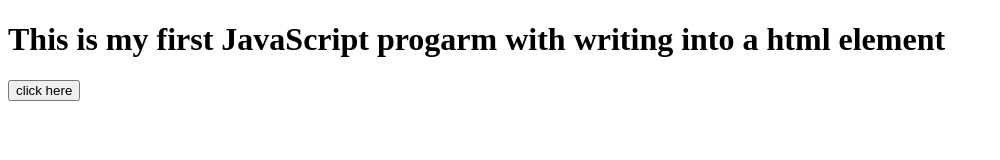
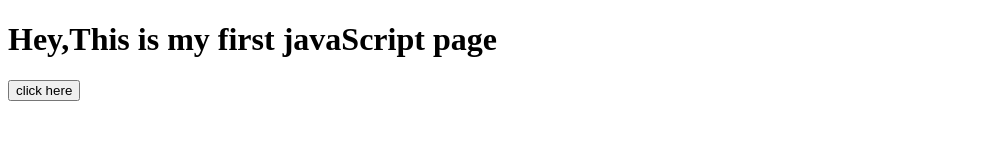
Before and after one commit to sahilkrsog/learn-javaScript-revision-, a plain HTML site: page MyFirstProgram/index.html in a window 1280 px wide. Both pictures are taken after a click on the button "click here". Shown: the whole page, without its empty margins (0-1000 px from the left). Drawn offline with Linux system fonts and the light colour scheme.

Commit message:
Added javaScript Externally

```diff
--- a/MyFirstProgram/index.html
+++ b/MyFirstProgram/index.html
@@ -5,12 +5,7 @@
     <meta charset="UTF-8">
     <meta http-equiv="X-UA-Compatible" content="IE=edge">
     <meta name="viewport" content="width=device-width, initial-scale=1.0">
-    <script>
-        function myFunction() {
-            document.getElementById("paragraph").innerHTML = "This is my first JavaScript progarm with  writing into a html element";
-
-        }
-    </script>
+    <script  src="myFirstProgram.js"></script>
     <title>firstProgarm</title>
 </head>
 
--- a/MyFirstProgram/myFirstProgram.js
+++ b/MyFirstProgram/myFirstProgram.js
@@ -0,0 +1,5 @@
+
+
+function myFunction() {
+    document.getElementById("paragraph").innerHTML = "Hey,This is my first javaScript page";
+}
```
